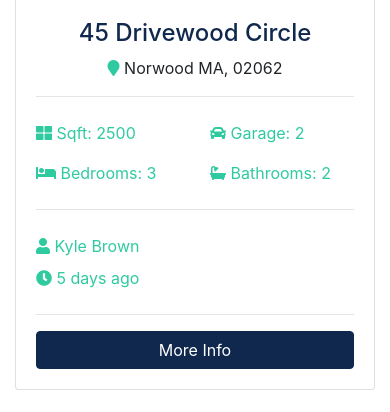
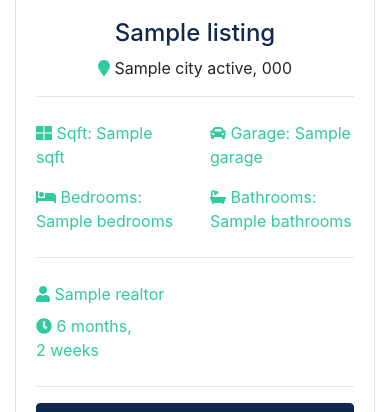
Before and after one commit to LittleBlue418/bt_homes, a Django app: template templates/pages/index.html in a window 390 px wide. Shown: the part 1194-1606 px from the top of the page. Run offline with Django 3.2, Linux system fonts and the light colour scheme; the template is opened without the code that fills it: most values are stand-ins (such as "Sample title", 1, 10 or a date in 2020); grey boxes marked "Sample" are stand-in pictures; some libraries are stand-ins or nearby versions.

Commit message:
Listings from db for the home page

```diff
--- a/templates/pages/index.html
+++ b/templates/pages/index.html
@@ -1,4 +1,7 @@
 {% extends 'base.html' %}
+
+{% load static %}
+{% load humanize %}
 
 {% block content %}
 
@@ -131,134 +134,65 @@
     <div class="container">
       <h3 class="text-center mb-3">Latest Listings</h3>
       <div class="row">
-        <!-- Listing 1 -->
+
+        <!-- Displaying Listings -->
+        {% if listings %}
+          {% for listing in listings %}
+
             <div class="col-md-6 col-lg-4 mb-4">
               <div class="card listing-preview">
-            <img class="card-img-top" src="assets/img/homes/home-1.jpg" alt="">
+                <img class="card-img-top" src="{{listing.photo_main.url}}" alt="listing photo">
                 <div class="card-img-overlay">
                   <h2>
-                <span class="badge badge-secondary text-white">$490,000</span>
+                    <span class="badge badge-secondary text-white">${{ listing.price | intcomma }}</span>
                   </h2>
                 </div>
                 <div class="card-body">
                   <div class="listing-heading text-center">
-                <h4 class="text-primary">45 Drivewood Circle</h4>
+                    <h4 class="text-primary">{{ listing.title }}</h4>
                     <p>
-                  <i class="fas fa-map-marker text-secondary"></i> Norwood MA, 02062</p>
+                      <i class="fas fa-map-marker text-secondary"></i>
+                      {{ listing.city }} {{ listing.state }}, {{ listing.zipcode }}
+                    </p>
                   </div>
                   <hr>
                   <div class="row py-2 text-secondary">
                     <div class="col-6">
-                  <i class="fas fa-th-large"></i> Sqft: 2500</div>
+                      <i class="fas fa-th-large"></i> Sqft: {{ listing.sqft }}</div>
                     <div class="col-6">
-                  <i class="fas fa-car"></i> Garage: 2</div>
+                      <i class="fas fa-car"></i> Garage: {{ listing.garage }}</div>
                   </div>
                   <div class="row py-2 text-secondary">
                     <div class="col-6">
-                  <i class="fas fa-bed"></i> Bedrooms: 3</div>
+                      <i class="fas fa-bed"></i> Bedrooms: {{ listing.bedrooms }}</div>
                     <div class="col-6">
-                  <i class="fas fa-bath"></i> Bathrooms: 2</div>
+                      <i class="fas fa-bath"></i> Bathrooms: {{ listing.bathrooms }}</div>
                   </div>
                   <hr>
                   <div class="row py-2 text-secondary">
                     <div class="col-6">
-                  <i class="fas fa-user"></i> Kyle Brown</div>
+                      <i class="fas fa-user"></i> {{ listing.realtor }}</div>
                   </div>
                   <div class="row text-secondary pb-2">
                     <div class="col-6">
-                  <i class="fas fa-clock"></i> 5 days ago</div>
+                      <i class="fas fa-clock"></i> {{ listing.list_date | timesince }}</div>
                   </div>
                   <hr>
-              <a href="listing.html" class="btn btn-primary btn-block">More Info</a>
+                  <a href="{% url 'listing' listing.id %}" class="btn btn-primary btn-block">
+                    More Info
+                  </a>
                 </div>
               </div>
             </div>
 
-        <!-- Listing 2 -->
-        <div class="col-md-6 col-lg-4 mb-4">
-          <div class="card listing-preview">
-            <img class="card-img-top" src="assets/img/homes/home-2.jpg" alt="">
-            <div class="card-img-overlay">
-              <h2>
-                <span class="badge badge-secondary text-white">$550,000</span>
-              </h2>
+          {% endfor %}
+
+        <!-- When No Listings -->
+        {% else %}
+          <div class="col-md-12">
+            <p>No Listings Available</p>
           </div>
-            <div class="card-body">
-              <div class="listing-heading text-center">
-                <h4 class="text-primary">18 Jefferson Lane</h4>
-                <p>
-                  <i class="fas fa-map-marker text-secondary"></i> Woburn MA, 01801</p>
-              </div>
-              <hr>
-              <div class="row py-2 text-secondary">
-                <div class="col-6">
-                  <i class="fas fa-th-large"></i> Sqft: 3200</div>
-                <div class="col-6">
-                  <i class="fas fa-car"></i> Garage: 1</div>
-              </div>
-              <div class="row py-2 text-secondary">
-                <div class="col-6">
-                  <i class="fas fa-bed"></i> Bedrooms: 4</div>
-                <div class="col-6">
-                  <i class="fas fa-bath"></i> Bathrooms: 2.5</div>
-              </div>
-              <hr>
-              <div class="row py-2 text-secondary">
-                <div class="col-6">
-                  <i class="fas fa-user"></i> Mark Hudson</div>
-              </div>
-              <div class="row text-secondary pb-2">
-                <div class="col-6">
-                  <i class="fas fa-clock"></i> 5 days ago</div>
-              </div>
-              <hr>
-              <a href="listing.html" class="btn btn-primary btn-block">More Info</a>
-            </div>
-          </div>
-        </div>
-
-        <!-- Listing 3 -->
-        <div class="col-md-6 col-lg-4 mb-4">
-          <div class="card listing-preview">
-            <img class="card-img-top" src="assets/img/homes/home-3.jpg" alt="">
-            <div class="card-img-overlay">
-              <h2>
-                <span class="badge badge-secondary text-white">$580,000</span>
-              </h2>
-            </div>
-            <div class="card-body">
-              <div class="listing-heading text-center">
-                <h4 class="text-primary">187 Woodrow Street</h4>
-                <p>
-                  <i class="fas fa-map-marker text-secondary"></i> Salem MA, 01915</p>
-              </div>
-              <hr>
-              <div class="row py-2 text-secondary">
-                <div class="col-6">
-                  <i class="fas fa-th-large"></i> Sqft: 3107</div>
-                <div class="col-6">
-                  <i class="fas fa-car"></i> Garage: 0</div>
-              </div>
-              <div class="row py-2 text-secondary">
-                <div class="col-6">
-                  <i class="fas fa-bed"></i> Bedrooms: 4</div>
-                <div class="col-6">
-                  <i class="fas fa-bath"></i> Bathrooms: 3</div>
-              </div>
-              <hr>
-              <div class="row py-2 text-secondary">
-                <div class="col-6">
-                  <i class="fas fa-user"></i> Mark Hudson</div>
-              </div>
-              <div class="row text-secondary pb-2">
-                <div class="col-6">
-                  <i class="fas fa-clock"></i> 5 days ago</div>
-              </div>
-              <hr>
-              <a href="listing.html" class="btn btn-primary btn-block">More Info</a>
-            </div>
-          </div>
-        </div>
+        {% endif %}
 
       </div>
     </div>
```
Also changed, not shown: pages/views.py (+14 -1 lines). Lines whose indentation alone changed are shown as unchanged.
